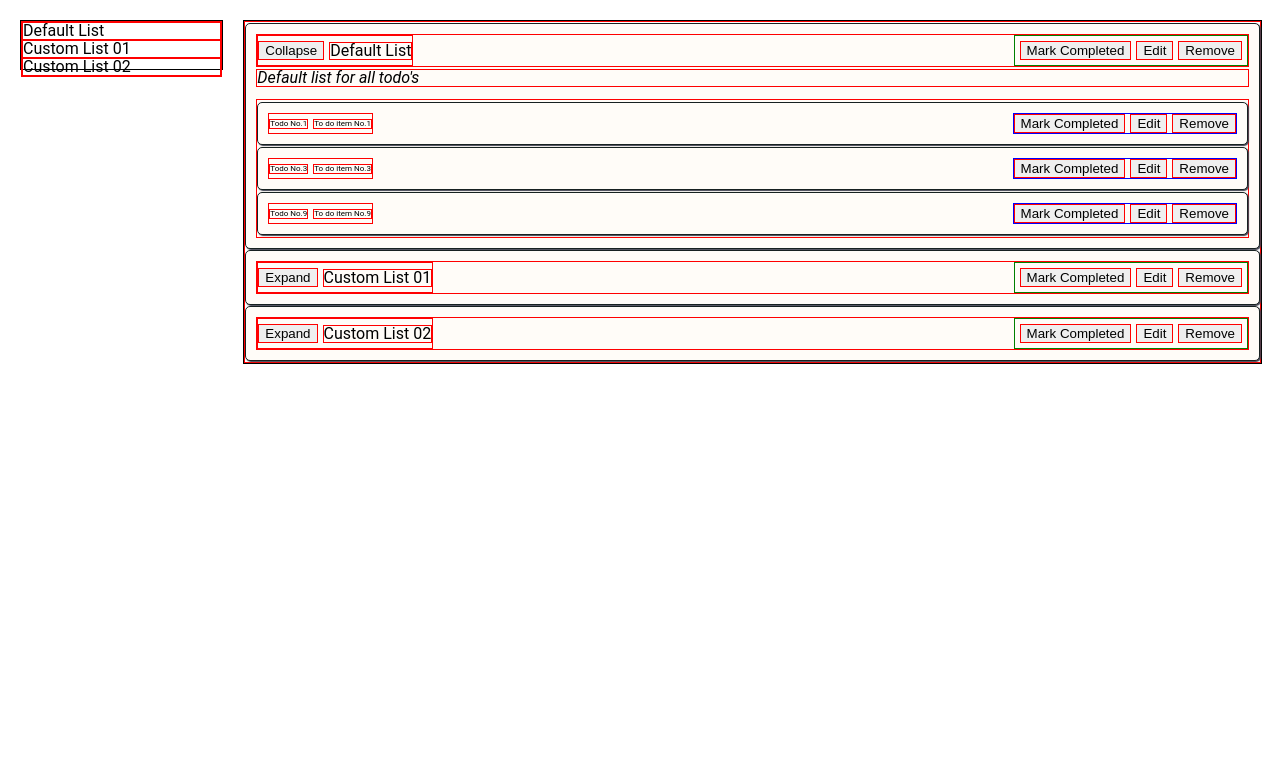
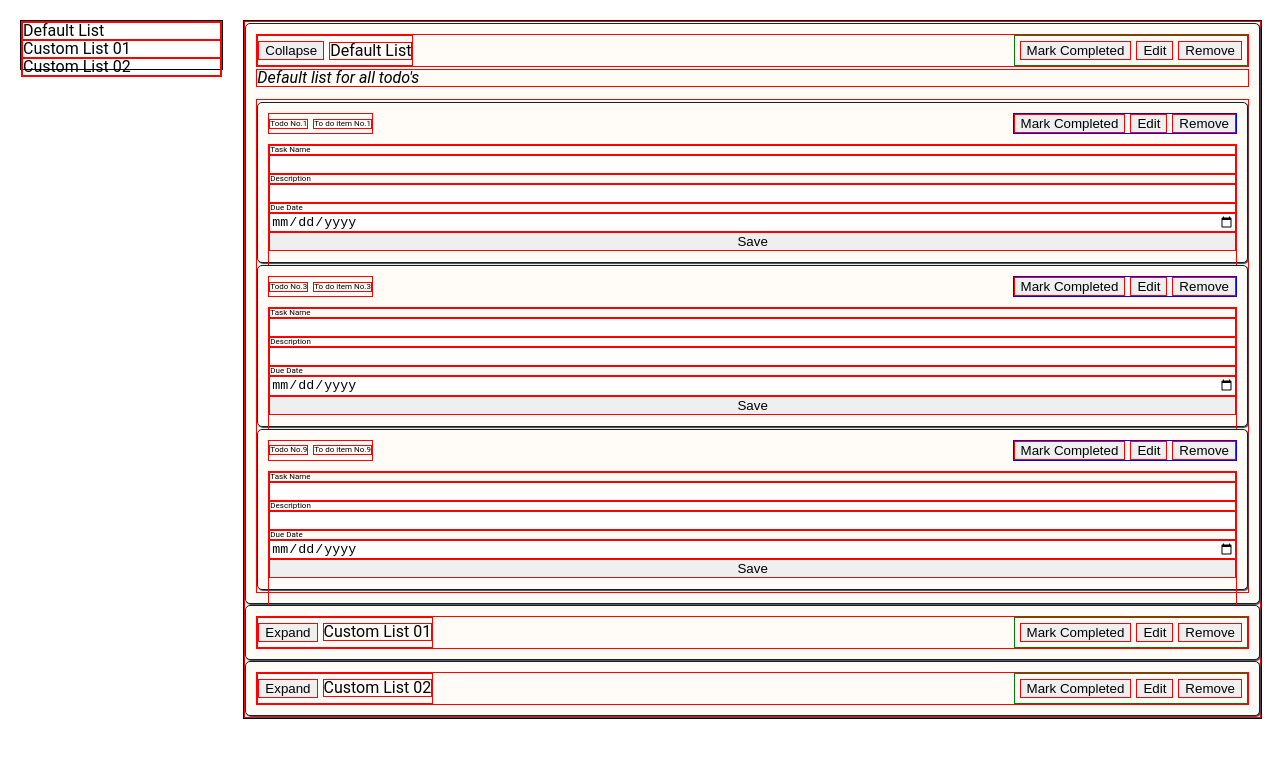
Before and after one commit to ignasc/todo-app, a website built with webpack: page src/template.html in a window 1280 px wide. Built offline with nearby package versions, Linux system fonts and the light colour scheme.

Commit message:
Add function to submit and retrieve form data (todo item editing)

```diff
--- a/src/itemTodo.js
+++ b/src/itemTodo.js
@@ -1,4 +1,4 @@
-import { todoDelete } from "./dbActions";
+import { todoDelete, todoUpdate } from "./dbActions";
 import { showProjectsMainContent } from "./UI";
 
 class itemTodo{
@@ -10,6 +10,7 @@ class itemTodo{
         this.dueDate = dueDate;
         this.priority = priority;
         this.completed = completed;
+        this.editActive = false;
     }
 
     setProjectId(projectId){
@@ -30,6 +31,68 @@ class itemTodo{
     setCompleted(){
         this.completed = !this.completed;
     }
+    setEditMode(){
+        this.editActive = !this.editActive;
+    }
+
+    addFormForEditing(){
+        const formCard = document.createElement("form")
+        formCard.setAttribute("class", "todo-form");
+        formCard.setAttribute("id", this.id);
+
+        const genericInput = document.createElement("input");
+        genericInput.setAttribute("type", "text");
+        const genericLabel = document.createElement("label");
+
+        //title, description, date inputs
+        const inputTitle = genericInput.cloneNode()
+        inputTitle.setAttribute("id", "iname");
+        inputTitle.setAttribute("name", "title");
+        const labelTitle = genericLabel.cloneNode();
+        labelTitle.setAttribute("for", "iname");
+        labelTitle.textContent = "Task Name";
+
+        const inputDescription = genericInput.cloneNode();
+        inputDescription.setAttribute("id", "idescription");
+        inputDescription.setAttribute("name", "description");
+        const labelDescription = genericLabel.cloneNode();
+        labelDescription.setAttribute("for", "idescription");
+        labelDescription.textContent = "Description";
+
+        const inputDueDate = genericInput.cloneNode();
+        inputDueDate.setAttribute("id", "iduedate");
+        inputDueDate.setAttribute("name", "duedate");
+        inputDueDate.setAttribute("type", "date")
+        const labelDueDate = genericLabel.cloneNode();
+        labelDueDate.setAttribute("for", "idescription");
+        labelDueDate.textContent = "Due Date";
+
+        const btn_submit = genericInput.cloneNode();
+        btn_submit.setAttribute("type", "submit");
+        btn_submit.setAttribute("value", "Save");
+        btn_submit.setAttribute("id", "form-todo-submit-btn");
+
+        btn_submit.addEventListener("click", (e)=>{
+            e.preventDefault()
+            const newFormData = new FormData(formCard);
+            const newTodoItem = {};
+            for(const [key, value] of newFormData){
+                newTodoItem[key] = value;
+            };
+            console.log(newTodoItem)
+        });
+
+        //add all elements to form
+        formCard.appendChild(labelTitle);
+        formCard.appendChild(inputTitle);
+        formCard.appendChild(labelDescription);
+        formCard.appendChild(inputDescription);
+        formCard.appendChild(labelDueDate);
+        formCard.appendChild(inputDueDate);
+        formCard.appendChild(btn_submit);
+
+        return formCard;
+    };
 
     getItemCardHtml(){
         const cardItem = document.createElement("li");
@@ -83,6 +146,8 @@ class itemTodo{
         cardItem.appendChild(cardHeader);
         cardItem.appendChild(cardNav);
 
+        cardItem.appendChild(this.addFormForEditing());
+
         return cardItem;
     }
 };
--- a/src/styles.css
+++ b/src/styles.css
@@ -90,12 +90,6 @@ body{
     padding: 5px;
 }
 
-.todo-nav {
-    border: 1px solid blue;
-    display: flex;
-    gap: 5px;
-}
-
 .todo-list-card {
     display: flex;
     flex-direction: column;
@@ -113,6 +107,7 @@ body{
     font-size: 0.5rem;
 
     display: flex;
+    flex-wrap: wrap;
     justify-content: space-between;
     gap: 10px;
 }
@@ -121,6 +116,20 @@ body{
     display: flex;
     align-items: center;
     gap: 5px;
+}
+
+.todo-nav {
+    border: 1px solid blue;
+    display: flex;
+    gap: 5px;
+}
+
+.todo-form {
+    width: 100%;
+    height: 100%;
+
+    display: flex;
+    flex-direction: column;
 }
 
 .book-info-container {
--- a/src/template.html
+++ b/src/template.html
@@ -52,6 +52,15 @@
                             <button>Edit</button>
                             <button>Remove</button>
                         </div>
+                        <form action="#" class="todo-form">
+                            <label for="iname">Task Name</label>
+                            <input type="text" id="iname">
+                            <label for="idescription">Task Description</label>
+                            <input type="text" id="idescription">
+                            <label for="idate">Due Date</label>
+                            <input type="text" id="iname">
+                            <input type="submit" value="Save" id="form-todo-submit-btn">
+                        </form>
                     </li>
                     <li class="todo-item-card">
                         <p class="todo-title">Hardcoded Todo No.2</p>
```
